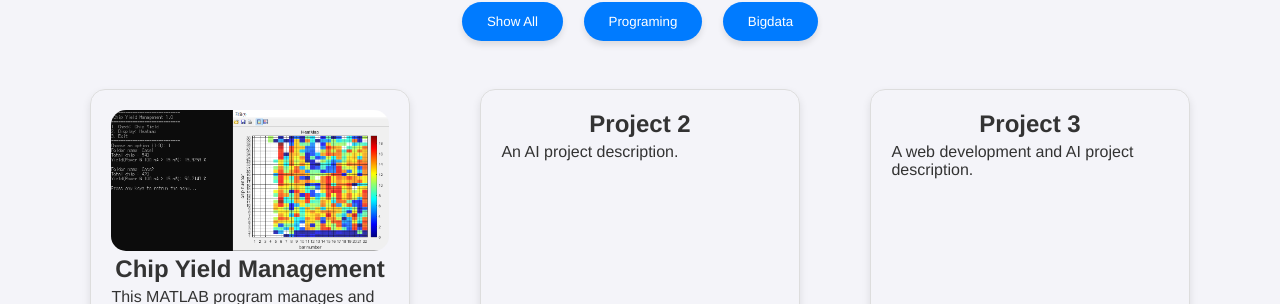
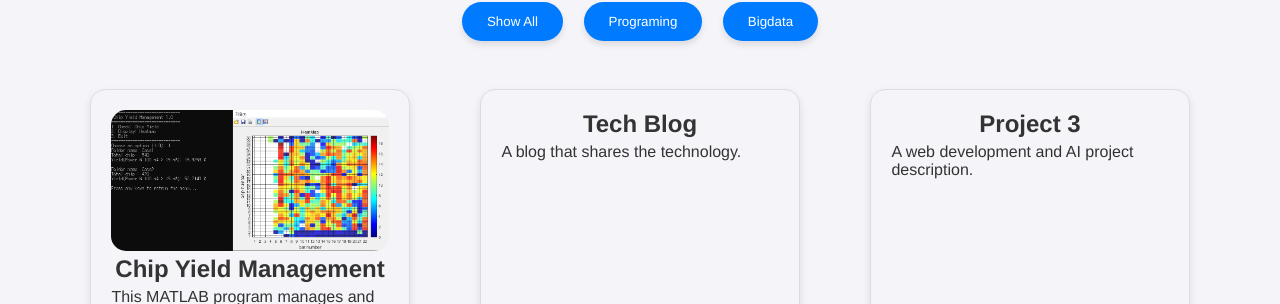
Before and after one commit to Yeonwoo-code/Portfolio, a Jekyll site: the page built from index.md, in a window 1280 px wide. Shown: the part 1169-1473 px from the top of the page. Built offline with Jekyll 4.4.1, drawn with Linux system fonts in a browser that asks for light colours.

Commit message:
Update projects.html

```diff
--- a/_includes/projects.html
+++ b/_includes/projects.html
@@ -6,9 +6,9 @@
     <p> This MATLAB program manages and analyzes chip yield data. It provides a user-friendly interface for viewing, analyzing, and visualizing chip performance, helping engineers track manufacturing yields efficiently.</p>
   </div>
 
-  <div class="project-card" data-category="Bigdata" onclick="openModal('project2')">
-    <h2>Project 2</h2>
-    <p>An AI project description.</p>
+  <div class="project-card" data-category="Blogs" onclick="openModal('project2')">
+  <h2>Tech Blog </h2>
+  <p>A blog that shares the technology.</p>
   </div>
 
   <div class="project-card" data-category="Programing Bigdata" onclick="openModal('project3')">
```
